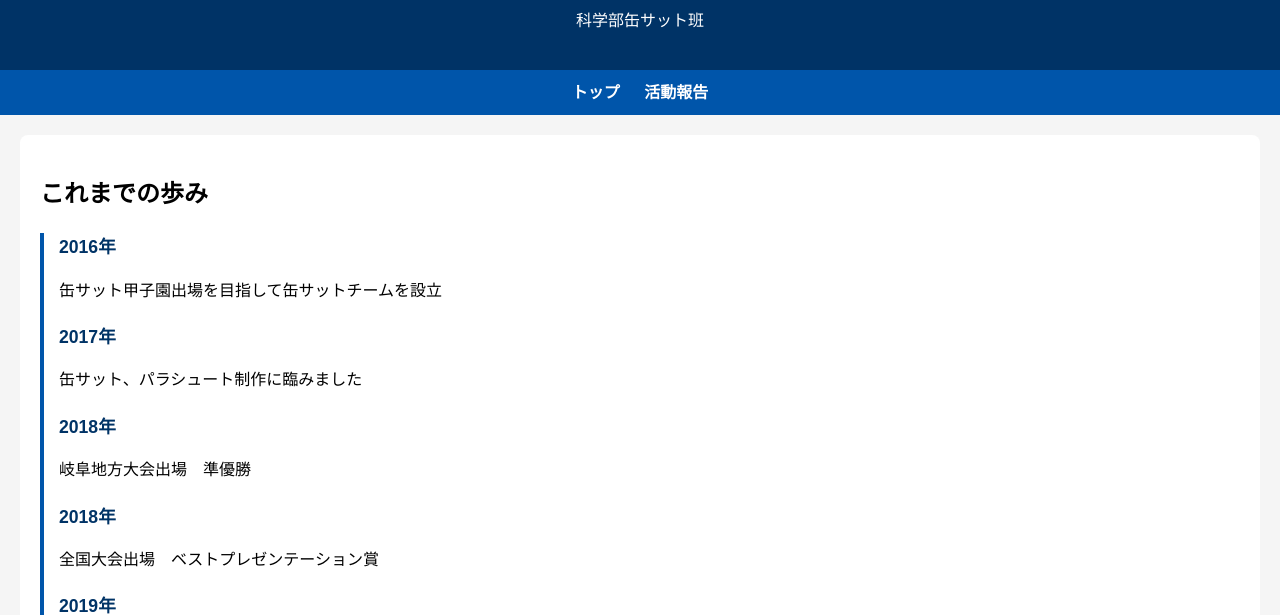
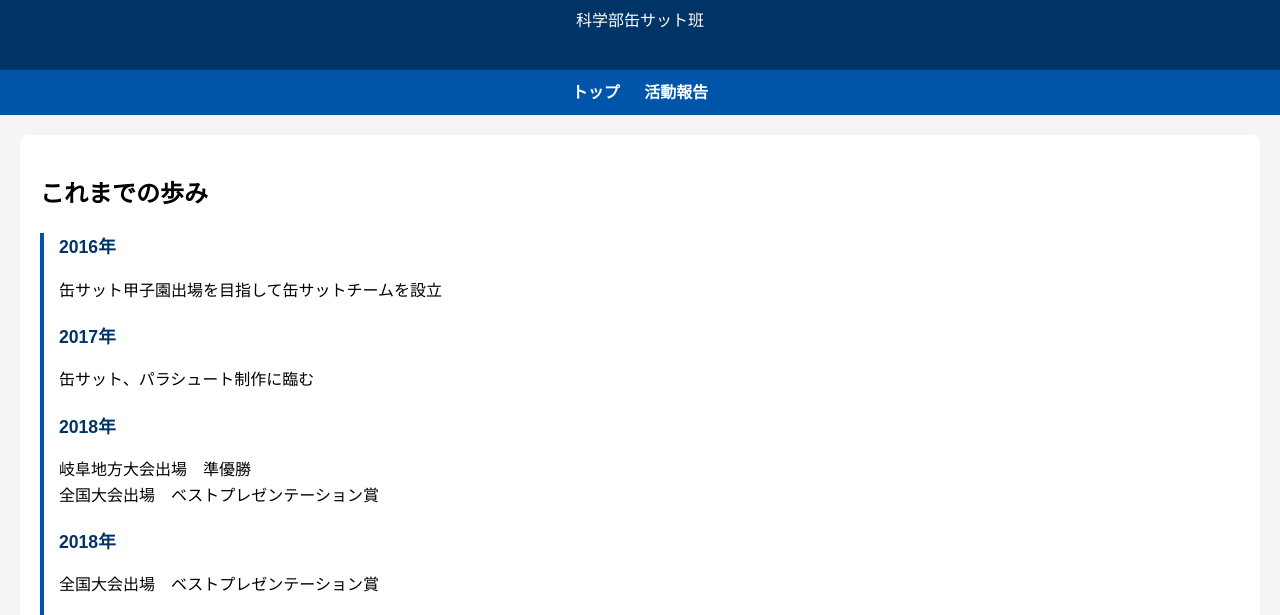
Before and after one commit to gifukitacansat-bit/club_site, a plain HTML site: page enkaku.html in a window 1280 px wide. Shown: the part 106-721 px from the top of the page. Drawn offline with Linux system fonts and the light colour scheme.

Commit message:
Update event descriptions in enkaku.html

```diff
--- a/enkaku.html
+++ b/enkaku.html
@@ -98,12 +98,12 @@
 
     <div class="event">
       <div class="year">2017年</div>
-      <p>缶サット、パラシュート制作に臨みました</p>
+      <p>缶サット、パラシュート制作に臨む</p>
     </div>
 
     <div class="event">
       <div class="year">2018年</div>
-      <p>岐阜地方大会出場　準優勝</p>
+      <p>岐阜地方大会出場　準優勝<br>全国大会出場　ベストプレゼンテーション賞</p>
     </div>
 
 
```
